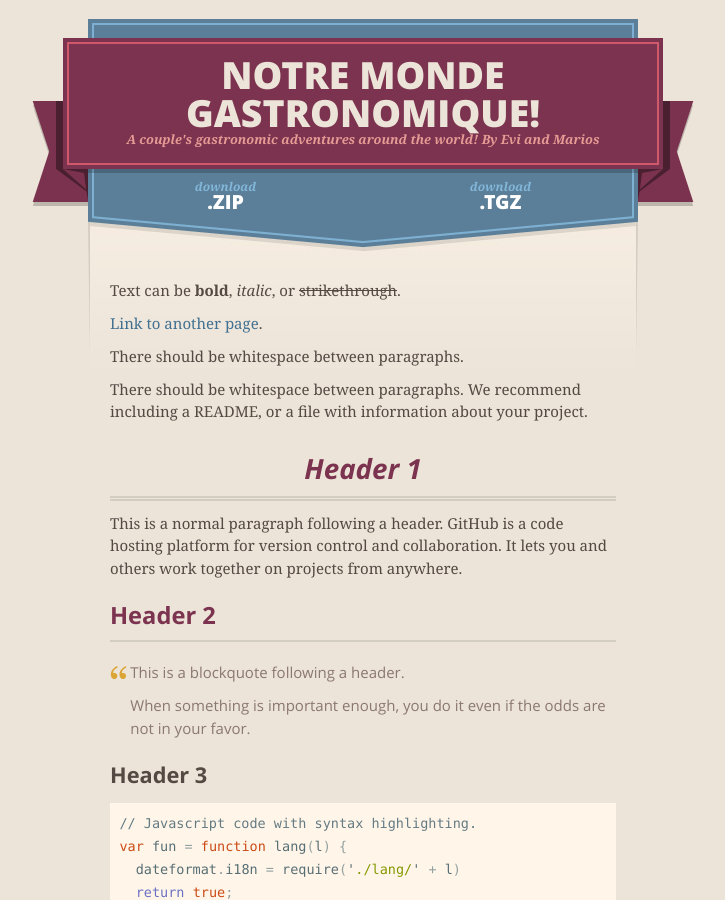
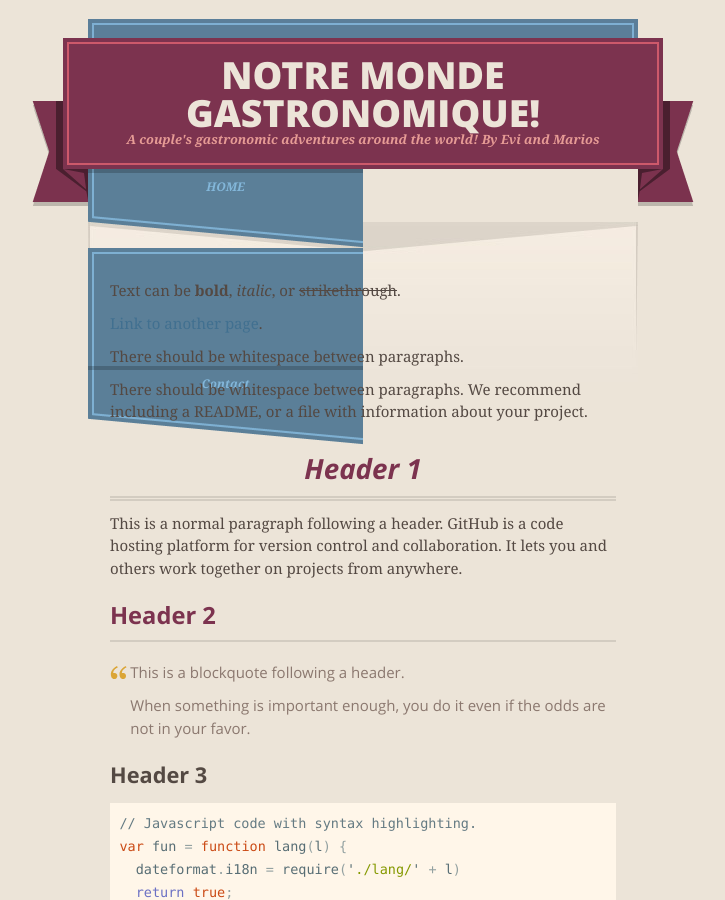
Before and after one commit to fokaefs/notremondegastro, a Jekyll site: the page built from index.md, in a window 1280 px wide and 900 px high. Shown: the whole window, without its empty margins (277-1002 px from the left). Built offline with Jekyll 4.4.1, drawn with Linux system fonts in a browser that asks for light colours.

Commit message:
Update default.html

```diff
--- a/_layouts/default.html
+++ b/_layouts/default.html
@@ -41,7 +41,7 @@
       {% if site.show_downloads %}
         <section id="downloads">
           <span class="inner">
-            <a href="{{ site.github.zip_url }}" class="zip"><em>download</em> .ZIP</a><a href="{{ site.github.tar_url }}" class="tgz"><em>download</em> .TGZ</a>
+            <a href="{{ site.baseurl }}"><em>HOME</em></a><a href="{{ site.baseurl }}/contact""><em>Contact</em></a>
           </span>
         </section>
       {% else %}
```
